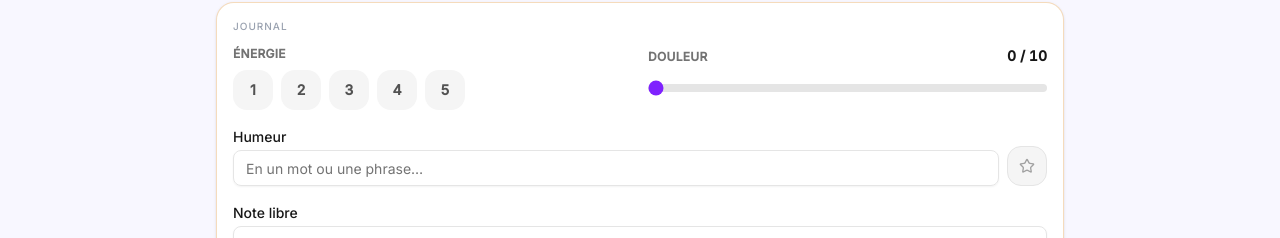
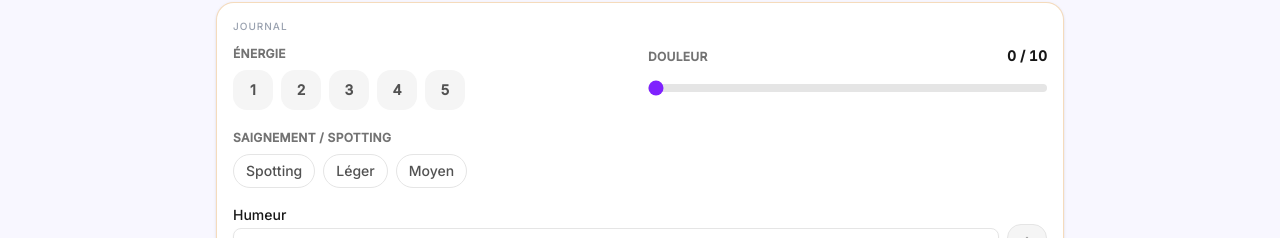
Before and after one commit to LeaValfort/Gaia, a Next.js app: page / in a window 1280 px wide. Shown: the part 357-595 px from the top of the page. Built offline with nearby package versions, Linux system fonts and the light colour scheme; no server answers.

Commit message:
Journal : saignement / spotting toujours visible (sorti du questionnaire repliable)
Co-Authored-By: Claude Opus 5.5 <noreply@anthropic.com>
Claude-Session: https://claude.ai/code/session_011jdbpWS4qKjxrXwTZ65bRa

```diff
--- a/components/cycle/DailyLogForm.tsx
+++ b/components/cycle/DailyLogForm.tsx
@@ -16,6 +16,7 @@ import {
   logAContenuEnrichi,
 } from '@/lib/data/journalOptions'
 import { upsertDailyLog } from '@/lib/db/dailyLog'
+import { SelecteurSaignement } from '@/components/cycle/SelecteurSaignement'
 import { cn } from '@/lib/utils'
 import type { DailyLog, ExtendedLogData, Phase } from '@/types'
 import { ENERGY_MAX, ENERGY_MIN, PAIN_MAX, PAIN_MIN } from '@/types'
@@ -145,6 +146,13 @@ export function DailyLogForm({
         </div>
       </div>
 
+      {/* Toujours visible (plus caché dans le questionnaire) : spotting / flux du jour. */}
+      <SelecteurSaignement
+        phase={phase}
+        valeur={extended.flow_intensity}
+        onChange={(v) => setExtended((prev) => ({ ...prev, flow_intensity: v }))}
+      />
+
       <div className="flex items-end gap-2">
         <div className="flex-1 space-y-1.5">
           <Label htmlFor="humeur-jour">Humeur</Label>
--- a/components/cycle/DailyLogSectionEtendue.tsx
+++ b/components/cycle/DailyLogSectionEtendue.tsx
@@ -7,8 +7,6 @@ import { PillsSelector } from './PillsSelector'
 import {
   APPETIT_OPTIONS,
   EMOTIONS,
-  FLOT_OPTIONS,
-  SAIGNEMENT_HORS_REGLES_OPTIONS,
   LIBIDO_OPTIONS,
   SOMMEIL_OPTIONS,
   STRESS_OPTIONS,
@@ -37,7 +35,7 @@ function depuisPillUnique(tableau: string[]): string | null {
   return tableau[0] ?? null
 }
 
-export function DailyLogSectionEtendue({ data, onChange, phase }: DailyLogSectionEtendueProps) {
+export function DailyLogSectionEtendue({ data, onChange }: DailyLogSectionEtendueProps) {
   // Symptômes propres au profil santé (thyroïde, SOPK, endométriose…), ajoutés à la liste de base.
   const conditions = useConditionsSante()
   const symptomes = [...new Set([...SYMPTOMES, ...symptomesConditions(conditions)])]
@@ -56,15 +54,6 @@ export function DailyLogSectionEtendue({ data, onChange, phase }: DailyLogSectio
         options={symptomes}
         selected={data.symptoms}
         onChange={(v) => maj(data, onChange, 'symptoms', v)}
-      />
-
-      {/* Toujours le spotting en plus du flux : la phase affichée est une prédiction, les règles peuvent être en retard. */}
-      <PillsSelector
-        label={phase === 'menstruation' ? 'Flux / spotting' : 'Saignement / spotting (ne démarre pas de cycle)'}
-        options={phase === 'menstruation' ? ['Spotting', ...FLOT_OPTIONS] : SAIGNEMENT_HORS_REGLES_OPTIONS}
-        selected={data.flow_intensity ? [data.flow_intensity] : []}
-        onChange={(v) => maj(data, onChange, 'flow_intensity', depuisPillUnique(v))}
-        multiSelect={false}
       />
 
       <PillsSelector
--- /dev/null
+++ b/components/cycle/SelecteurSaignement.tsx
@@ -0,0 +1,29 @@
+'use client'
+
+import { PillsSelector } from '@/components/cycle/PillsSelector'
+import { FLOT_OPTIONS, SAIGNEMENT_HORS_REGLES_OPTIONS } from '@/lib/data/journalOptions'
+import type { Phase } from '@/types'
+
+interface SelecteurSaignementProps {
+  phase: Phase | null
+  valeur: string | null
+  onChange: (v: string | null) => void
+}
+
+/**
+ * Flux pendant les règles, spotting le reste du temps (stocké dans `flow_intensity`).
+ * Le spotting reste proposé pendant les règles prévues : la phase n'est qu'une prédiction.
+ * Ne démarre jamais de cycle (seul « Mes règles ont commencé » le fait).
+ */
+export function SelecteurSaignement({ phase, valeur, onChange }: SelecteurSaignementProps) {
+  const regles = phase === 'menstruation'
+  return (
+    <PillsSelector
+      label={regles ? 'Flux / spotting' : 'Saignement / spotting'}
+      options={regles ? ['Spotting', ...FLOT_OPTIONS] : SAIGNEMENT_HORS_REGLES_OPTIONS}
+      selected={valeur ? [valeur] : []}
+      onChange={(v) => onChange(v[0] ?? null)}
+      multiSelect={false}
+    />
+  )
+}
```
